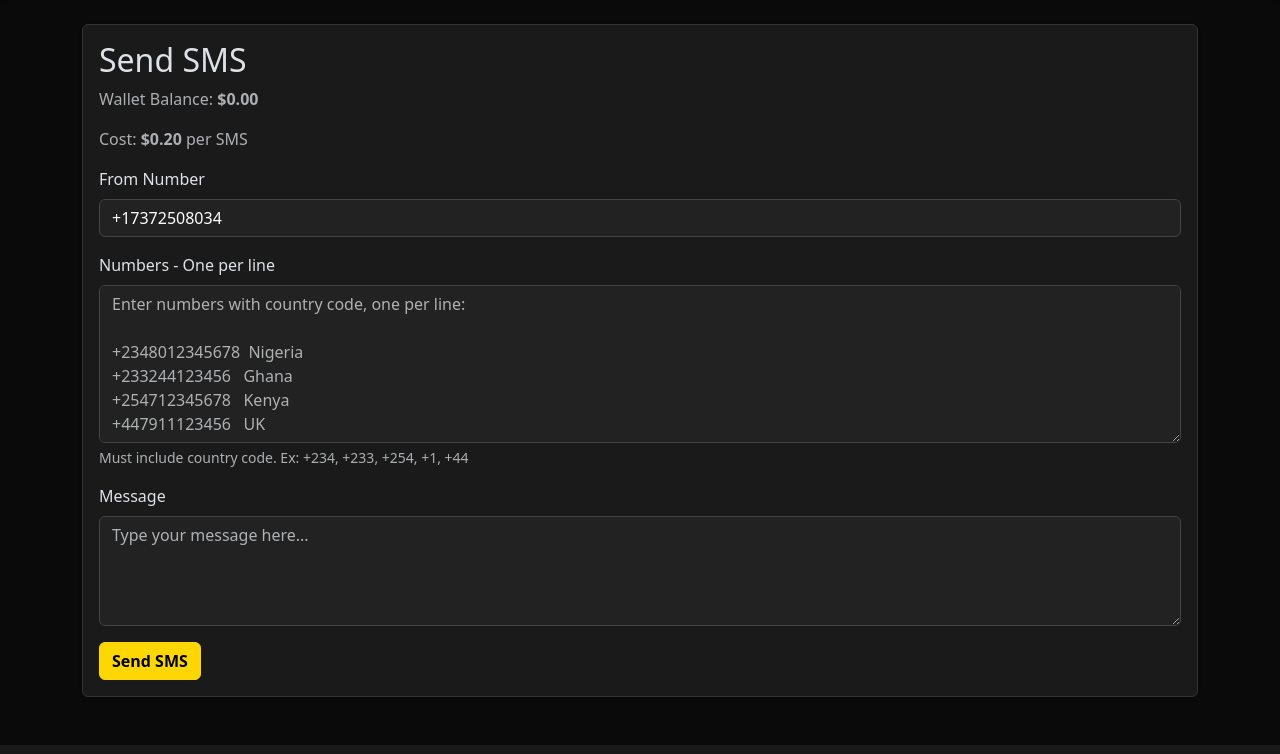
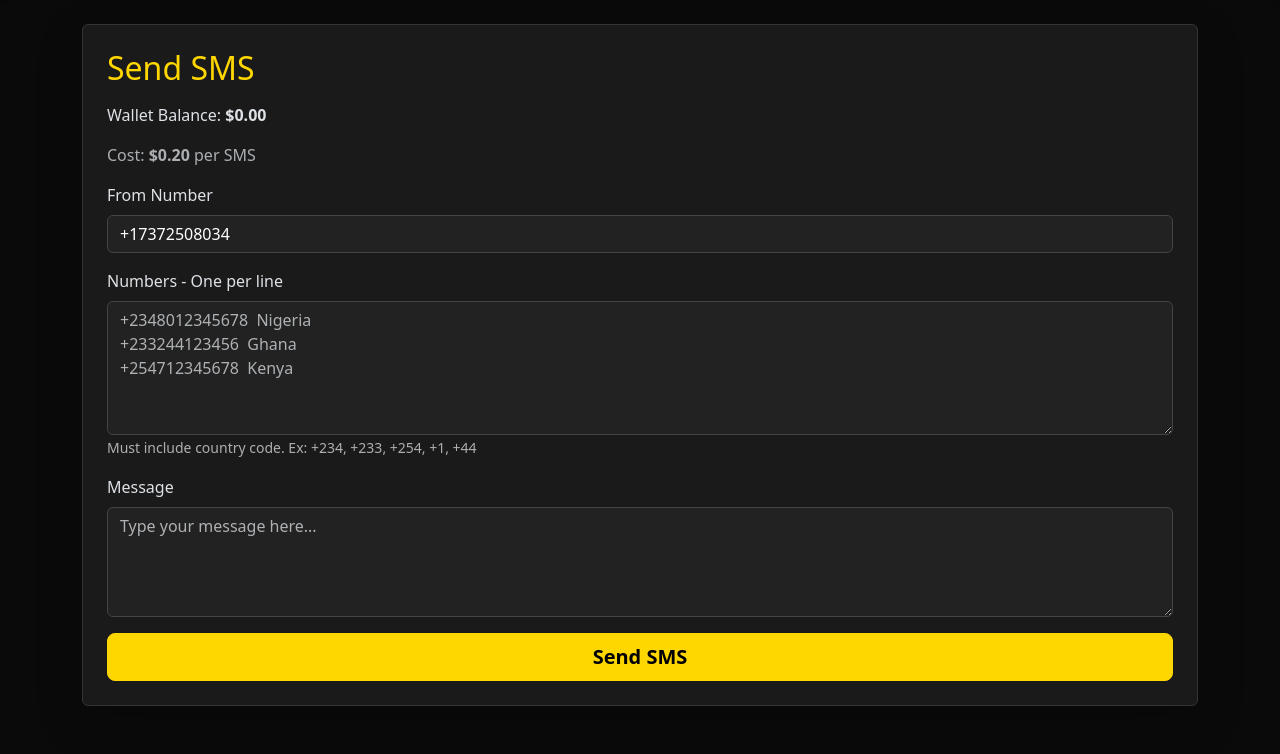
Before and after one commit to ajewoletemi/Kojo-sms-app, a Flask app: page /send_sms in a window 1280 px wide. Shown: the part 58-812 px from the top of the page. Run offline with Flask 3, Linux system fonts and the light colour scheme; the visitor is signed in with stand-in values (Sample User, id 1).

Commit message:
Update send_sms.html

```diff
--- a/templates/send_sms.html
+++ b/templates/send_sms.html
@@ -1,35 +1,28 @@
 {% extends "base.html" %}
 {% block content %}
-<div class="card shadow-sm">
-  <div class="card-body">
-    <h2 class="card-title">Send SMS</h2>
-    <p class="text-muted">Wallet Balance: <strong>${{ "%.2f"|format(wallet) }}</strong></p>
+<div class="card shadow-lg">
+  <div class="card-body p-4">
+    <h2 class="card-title mb-3" style="color: var(--kojo-yellow);">Send SMS</h2>
+    <p>Wallet Balance: <strong>${{ "%.2f"|format(wallet) }}</strong></p>
     <p class="text-muted">Cost: <strong>$0.20</strong> per SMS</p>
 
-    <form method="POST">
+    <form method="post">
       <div class="mb-3">
         <label class="form-label">From Number</label>
-        <input type="text" class="form-control" name="from_number" value="+17372508034" readonly>
+        <input name="from_number" class="form-control" value="+17372508034">
       </div>
-
       <div class="mb-3">
         <label class="form-label">Numbers - One per line</label>
-        <textarea class="form-control" name="numbers" rows="6" placeholder="Enter numbers with country code, one per line:
-
-+2348012345678  Nigeria
-+233244123456   Ghana
-+254712345678   Kenya
-+447911123456   UK
-+12025550123    USA" required></textarea>
-        <div class="form-text">Must include country code. Ex: +234, +233, +254, +1, +44</div>
+        <textarea name="numbers" class="form-control" rows="5" placeholder="+2348012345678  Nigeria
++233244123456  Ghana
++254712345678  Kenya"></textarea>
+        <small class="text-muted">Must include country code. Ex: +234, +233, +254, +1, +44</small>
       </div>
-
       <div class="mb-3">
         <label class="form-label">Message</label>
-        <textarea class="form-control" name="message" rows="4" placeholder="Type your message here..." required></textarea>
+        <textarea name="message" class="form-control" rows="4" placeholder="Type your message here..."></textarea>
       </div>
-
-      <button type="submit" class="btn btn-primary">Send SMS</button>
+      <button type="submit" class="btn btn-primary btn-lg w-100">Send SMS</button>
     </form>
   </div>
 </div>
```
